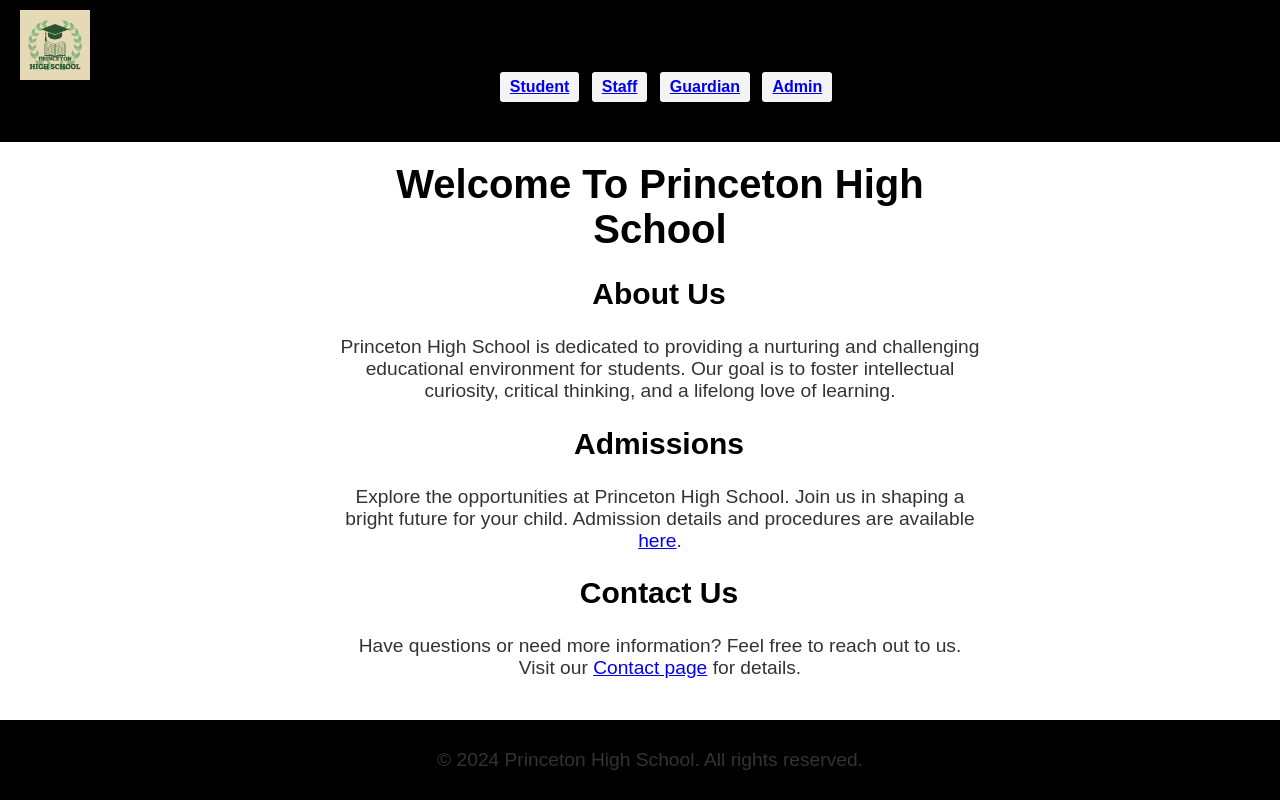
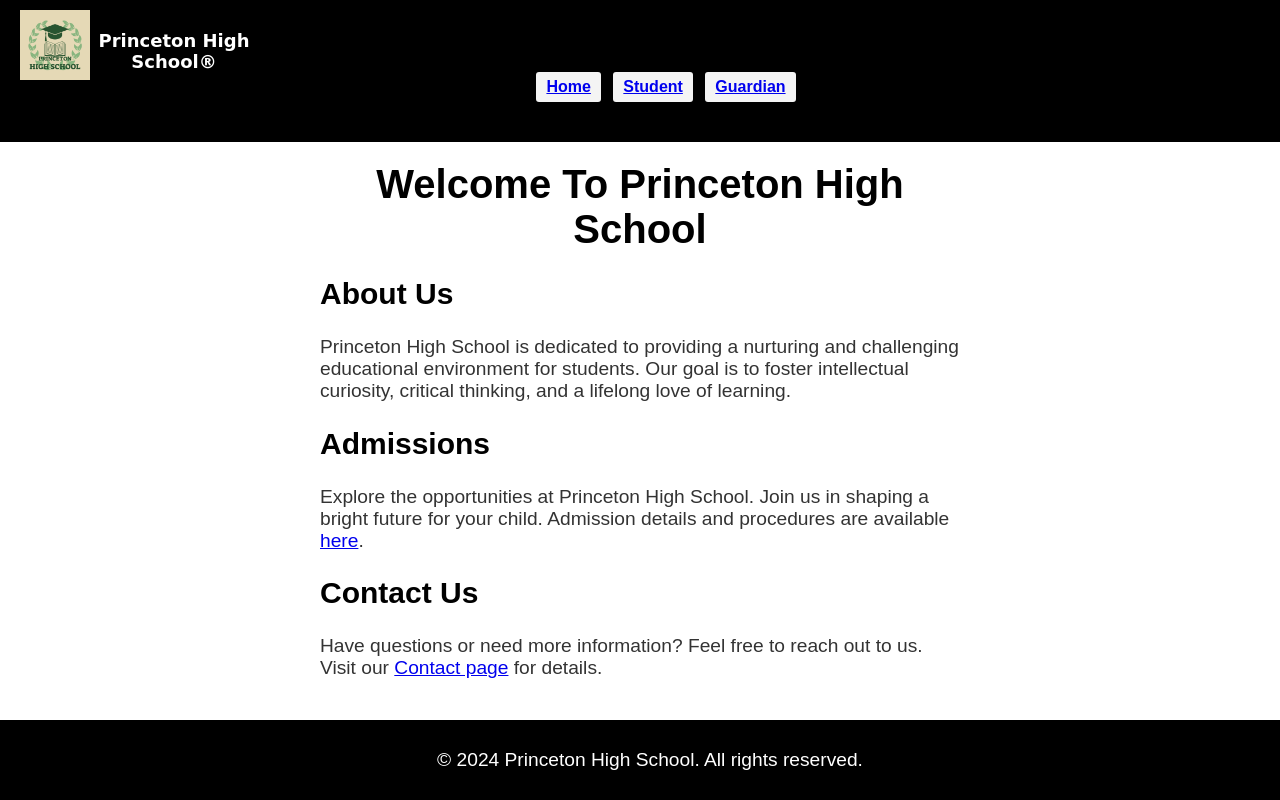
Before and after one commit to aikay2/Princeton-High, a Django app: page / in a window 1280 px wide. Run offline with Django 5.2, Linux system fonts and the light colour scheme.

Commit message:
Updated the styling

```diff
--- a/school/static/styles.css
+++ b/school/static/styles.css
@@ -13,11 +13,11 @@ body {
 body.dark-mode {
     --background-color: #333;
     --text-color: #fff;
-  }
+}
 
 header {
     background-color: black;
-    color:black;
+    color: white;
     padding: 20px;
 }
 
@@ -82,10 +82,17 @@ section {
     padding: 20px;
     width: 50%;
     height: 600px;
-    align-items: center;
+    /* align-items: center;
     align-self: center;
     margin-left: 25%;
-    margin-right: 25%;
+    margin-right: 25%; */
+    margin: 0 auto;
+    display: flex;
+    flex-direction: column;
+}
+
+.centered-section {
+    justify-content: center;
 }
 
 button {
@@ -127,15 +134,26 @@ p {
 
 footer {
     background-color: black;
-    color: #fff;
+    color: white;
     padding: 10px;
     position: fixed;
     bottom: 0;
     width: 100%;
 }
 
+#foot {
+    color: white;
+}
+
 #home {
     font-size: 40px;
+    text-align: center;
+}
+
+#h_left {
+    margin: 0 auto;
+    max-width: 800px;
+    text-align: left;
 }
 
 #left {
--- a/school/templates/base.html
+++ b/school/templates/base.html
@@ -20,29 +20,25 @@
                 <h1 id="left">Princeton High School&reg;</h1>
                 <nav>
                     <span>
+                        <a href="{% url 'home' %}">Home</a>
+                    </span>
+                    <span>
                         <a href="{% url 'create_student' %}">Student</a>
                     </span>
                     <span>
-                    <a href="{% url 'create_staff' %}">Staff</a>
-                </span>
-                <span>
                         <a href="{% url 'create_guardian' %}">Guardian</a>
-                </span>
-                <span>
-                    <a href="{% url 'admin:index' %}">Admin</a>
                     </span>
                 </nav>
             {% endblock %}
         </header>
 
-    <section>
-        {% block content %}
-        {% endblock %}
+        <section {% if form_rendered %}class="centered-section"{% endif %}>
+            {% block content %}{% endblock %}
         </section>
 
         <footer>
             {% block footer %}
-            <p>&copy; 2024 Princeton High School. All rights reserved.</p>
+                <p id="foot">&copy; 2024 Princeton High School. All rights reserved.</p>
             {% endblock %}
         </footer>
 
--- a/school/templates/home.html
+++ b/school/templates/home.html
@@ -2,6 +2,7 @@
 
 {% block content %}
     <h1 id="home">Welcome To Princeton High School</h1>
+    <div id="h_left">
         <h2>About Us</h2>
         <p>Princeton High School is dedicated to providing a nurturing and challenging educational environment for
             students. Our goal is to foster intellectual curiosity, critical thinking, and a lifelong love of
@@ -14,4 +15,5 @@
         <h2>Contact Us</h2>
         <p>Have questions or need more information? Feel free to reach out to us. Visit our <a href="#">Contact
                 page</a> for details.</p>
+    </div>
 {% endblock %}
```
Lines whose indentation alone changed are shown as unchanged.
